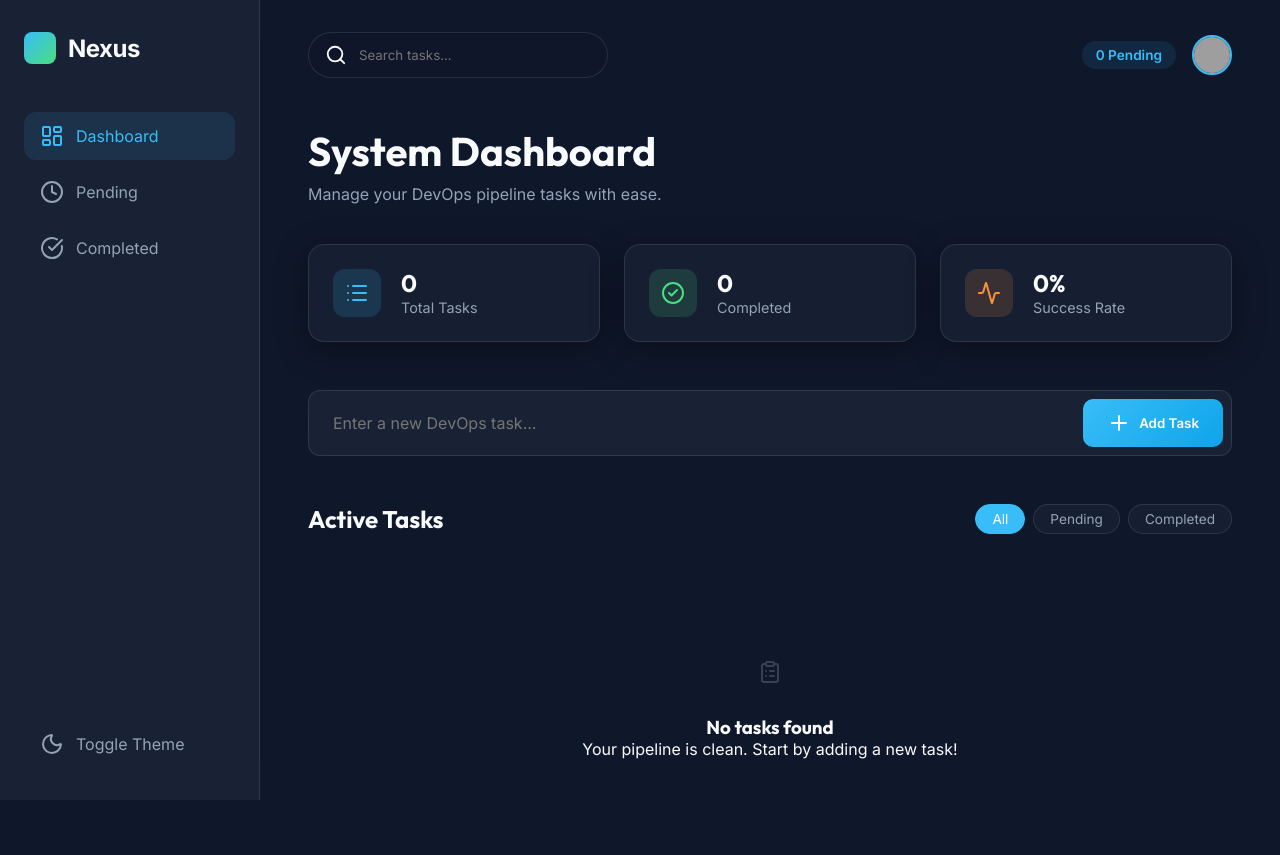
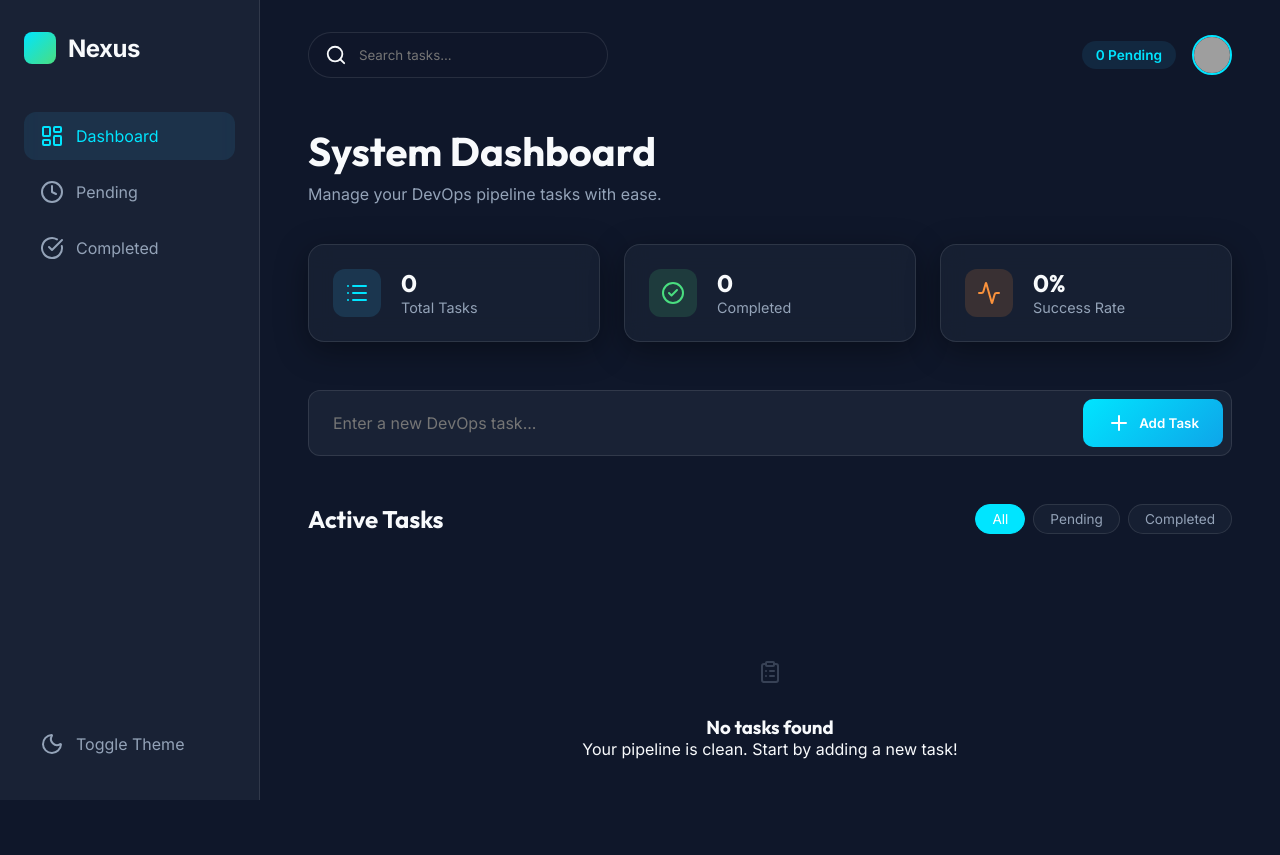
Before and after one commit to saikumar-io/devops-proj, a Flask app: page / in a window 1280 px wide. Run offline with Flask 3, Linux system fonts and the light colour scheme; data that the repository does not hold is empty; grey boxes are pictures that could not be loaded.

Commit message:
Test Jenkins deployment

```diff
--- a/static/css/style.css
+++ b/static/css/style.css
@@ -5,7 +5,7 @@
     --card-bg: rgba(30, 41, 59, 0.5);
     --text-primary: #f8fafc;
     --text-secondary: #94a3b8;
-    --accent-blue: #38bdf8;
+    --accent-blue: #00e5ff; /* Vibrant Cyan for testing */
     --accent-green: #4ade80;
     --accent-orange: #fb923c;
     --accent-red: #f87171;
```
